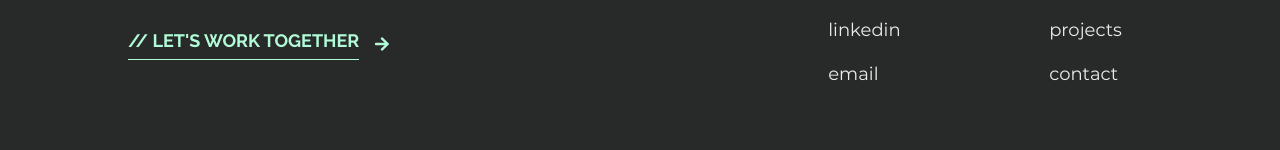
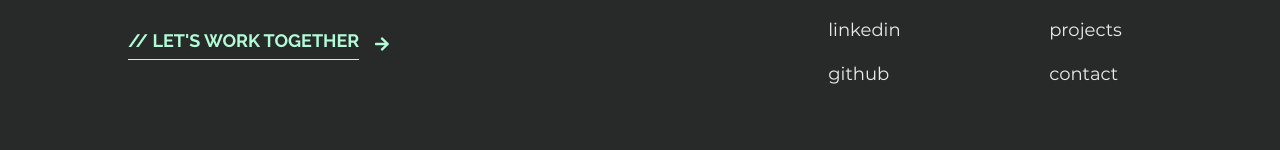
Before and after one commit to yogaajie2/porto, a Nuxt app: page / in a window 1280 px wide. Shown: the part 4205-4355 px from the top of the page. Built offline with nearby package versions, Linux system fonts and the light colour scheme.

Commit message:
content(TheFooter): Change email to GitHub

```diff
--- a/components/TheFooter.vue
+++ b/components/TheFooter.vue
@@ -22,9 +22,9 @@
             >linkedin</a>
 
             <a
-              href="mailto:yogaajie2@gmail.com"
+              href="https://github.com/yogaajie2"
               target="_blank"
-            >email</a>
+            >github</a>
           </nav>
 
           <nav class="flex flex-col space-y-4 md:text-right lg:text-left">
```
